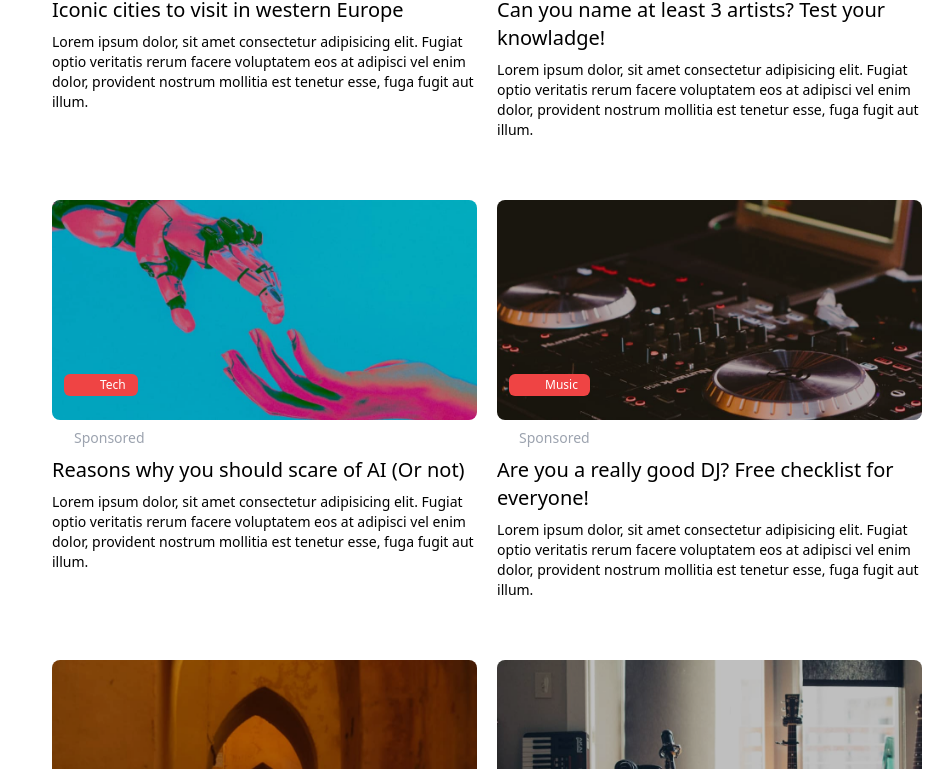
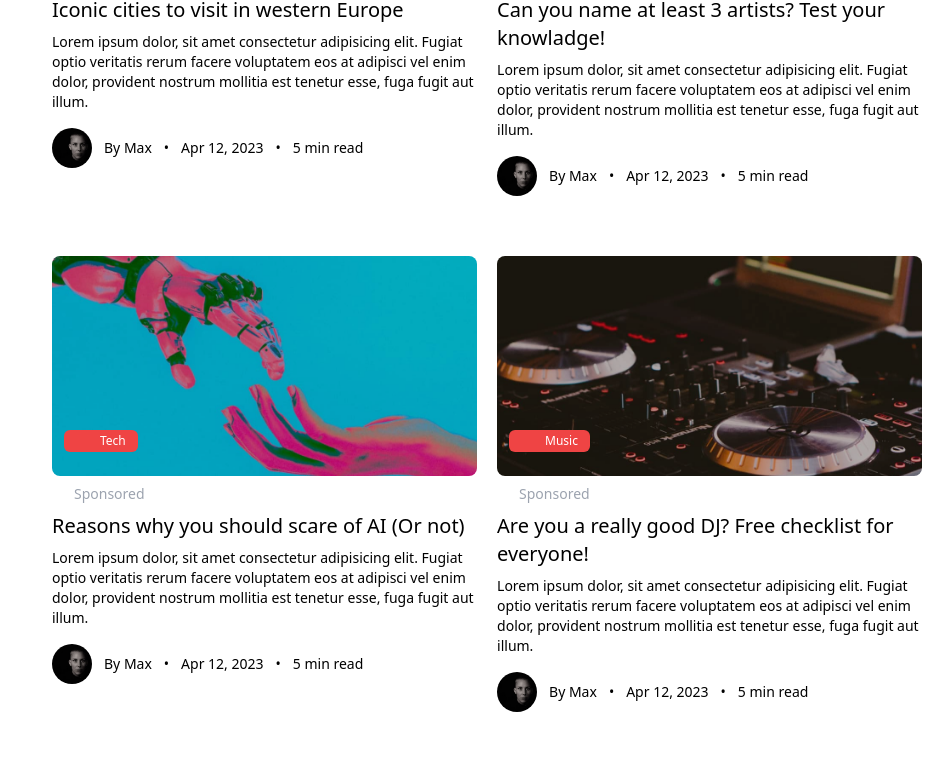
Before and after one commit to bbulakh/astro-blog, an Astro site: page / in a window 1280 px wide. Shown: the part 1188-1957 px from the top of the page, 0-941 px from the left. Built offline with nearby package versions, Linux system fonts and the light colour scheme; Astro itself is replaced by a stand-in of ours; some icons are missing.

Commit message:
add container-queries for author block

```diff
--- a/src/components/TopHighlights.astro
+++ b/src/components/TopHighlights.astro
@@ -11,7 +11,7 @@ const { imgSrc, title, tagName, intro } = Astro.props;
 ---
 
 <div class="w-full my-5">
-  <div class="relative w-full">
+  <div class="relative w-full @container">
     <img
       class="rounded-lg w-full object-cover contrast-90 max-h-[220px] brightness-75"
       src={ imgSrc }
@@ -35,4 +35,17 @@ const { imgSrc, title, tagName, intro } = Astro.props;
     </h1>
     <p class="text-sm leading-5 pt-2">{ intro }</p>
   </div>
+
+  <div
+  class="@[300px]:hidden lg:flex lg:items-center @[200px]:items-center gap-3 hidden text-xs md:text-sm pt-4 @[200px]:flex"
+>
+  <div class="w-[40px] h-[40px]">
+    <img class="rounded-full" src="images/author-max.png" alt="" />
+  </div>
+  <p>By Max</p>
+  <span>&bull;</span>
+  <p>Apr 12, 2023</p>
+  <span>&bull;</span>
+  <p>5 min read</p>
 </div>
+</div>
```
